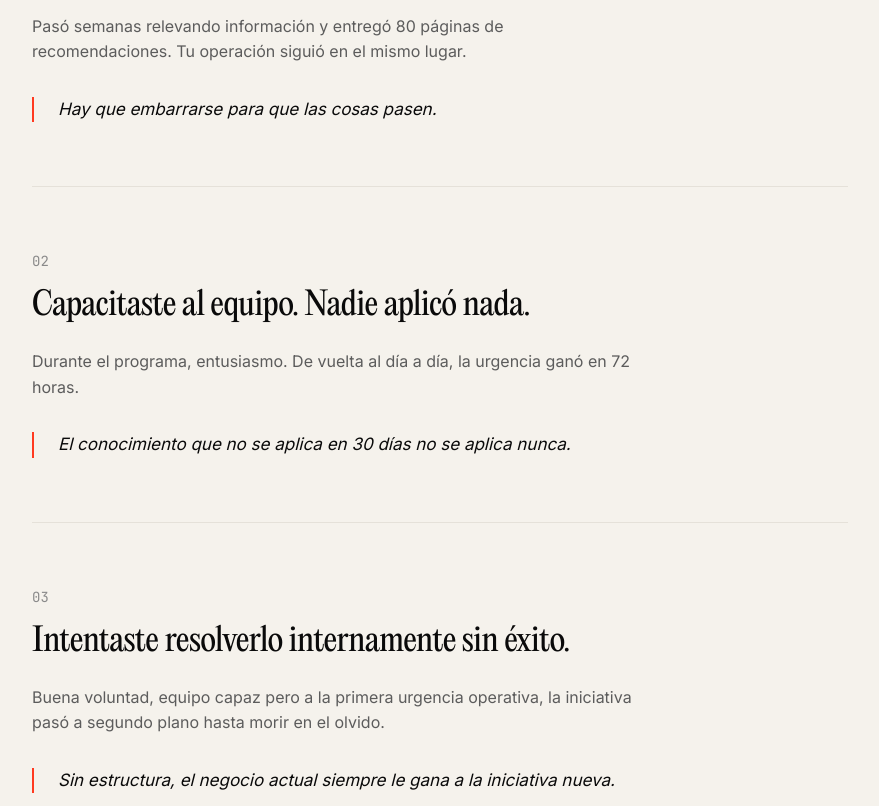
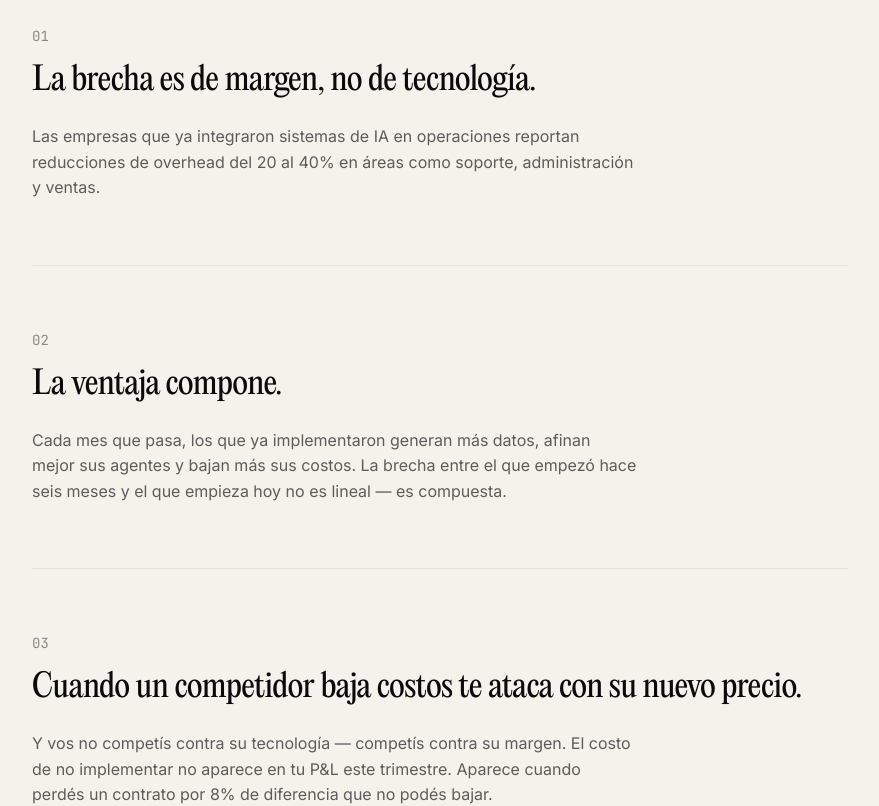
Before and after one commit to dami-novolabs/landingb2b, a Next.js app: page /opera in a window 1280 px wide. Shown: the part 2140-2946 px from the top of the page, without its empty margins (200-1079 px from the left). Built offline with nearby package versions, Linux system fonts and the light colour scheme.

Commit message:
feat: update Solution component narrative on AI impact
Updated narrative to emphasize AI's cost structure changes over time

Co-authored-by: Dami <102418453+dami-novolabs@users.noreply.github.com>

```diff
--- a/src/components/opera/Solution.tsx
+++ b/src/components/opera/Solution.tsx
@@ -6,21 +6,18 @@ import { motion, useReducedMotion } from "framer-motion";
 const BLOCKS = [
   {
     num: "01",
-    title: "Contrataste un consultor.",
-    body: "Pasó semanas relevando información y entregó 80 páginas de recomendaciones. Tu operación siguió en el mismo lugar.",
-    learning: "Hay que embarrarse para que las cosas pasen.",
+    title: "La brecha es de margen, no de tecnología.",
+    body: "Las empresas que ya integraron sistemas de IA en operaciones reportan reducciones de overhead del 20 al 40% en áreas como soporte, administración y ventas.",
   },
   {
     num: "02",
-    title: "Capacitaste al equipo. Nadie aplicó nada.",
-    body: "Durante el programa, entusiasmo. De vuelta al día a día, la urgencia ganó en 72 horas.",
-    learning: "El conocimiento que no se aplica en 30 días no se aplica nunca.",
+    title: "La ventaja compone.",
+    body: "Cada mes que pasa, los que ya implementaron generan más datos, afinan mejor sus agentes y bajan más sus costos. La brecha entre el que empezó hace seis meses y el que empieza hoy no es lineal — es compuesta.",
   },
   {
     num: "03",
-    title: "Intentaste resolverlo internamente sin éxito.",
-    body: "Buena voluntad, equipo capaz pero a la primera urgencia operativa, la iniciativa pasó a segundo plano hasta morir en el olvido.",
-    learning: "Sin estructura, el negocio actual siempre le gana a la iniciativa nueva.",
+    title: "Cuando un competidor baja costos te ataca con su nuevo precio.",
+    body: "Y vos no competís contra su tecnología — competís contra su margen. El costo de no implementar no aparece en tu P&L este trimestre. Aparece cuando perdés un contrato por 8% de diferencia que no podés bajar.",
   },
 ];
 
@@ -31,7 +28,7 @@ export default function Solution() {
     <section className="bg-novo-cream py-[80px] md:py-[128px]">
       <div className="mx-auto max-w-[880px] px-8">
         <h2 className="mb-16 font-display text-[32px] leading-[1.15] tracking-[-0.02em] text-novo-black md:text-[48px]">
-          Probablemente vos también...
+          No es que la IA reemplace empresas. Es que cambia la estructura de costos de las que la usan.
         </h2>
 
         <div>
```
